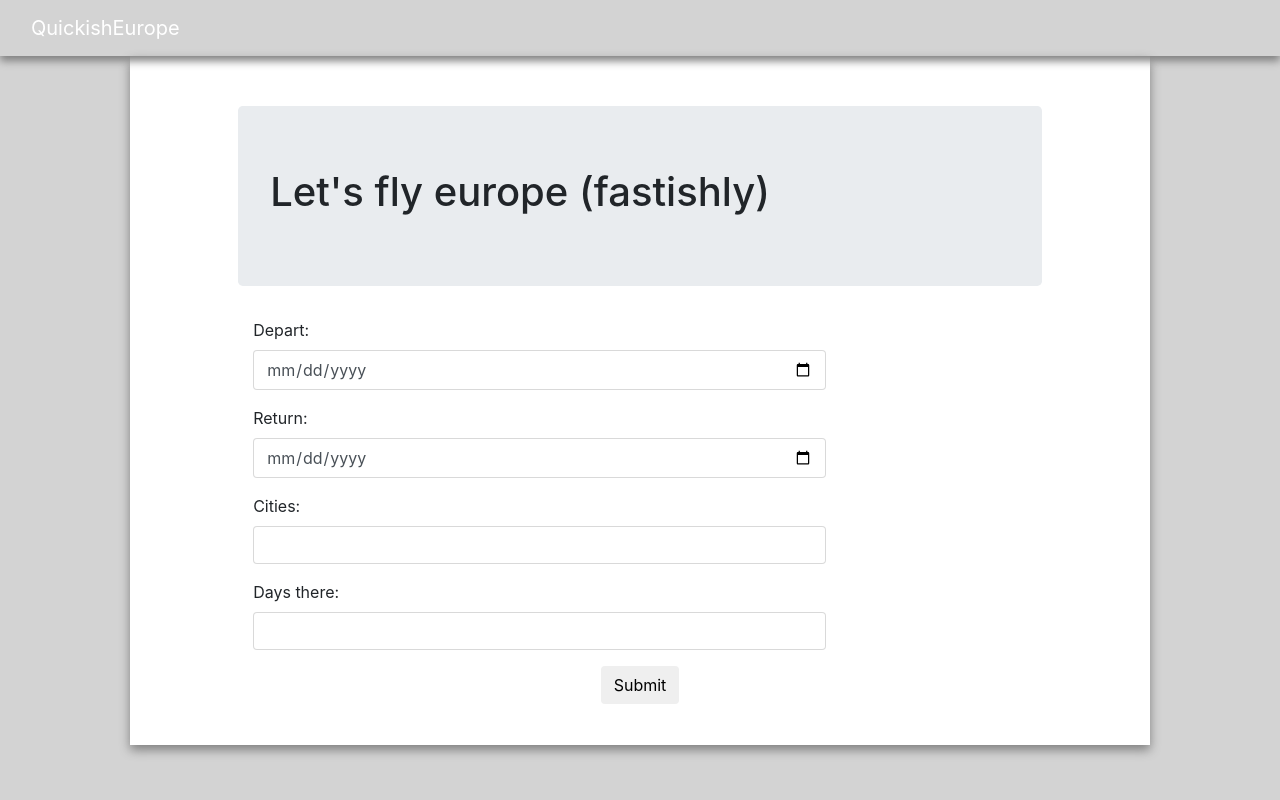
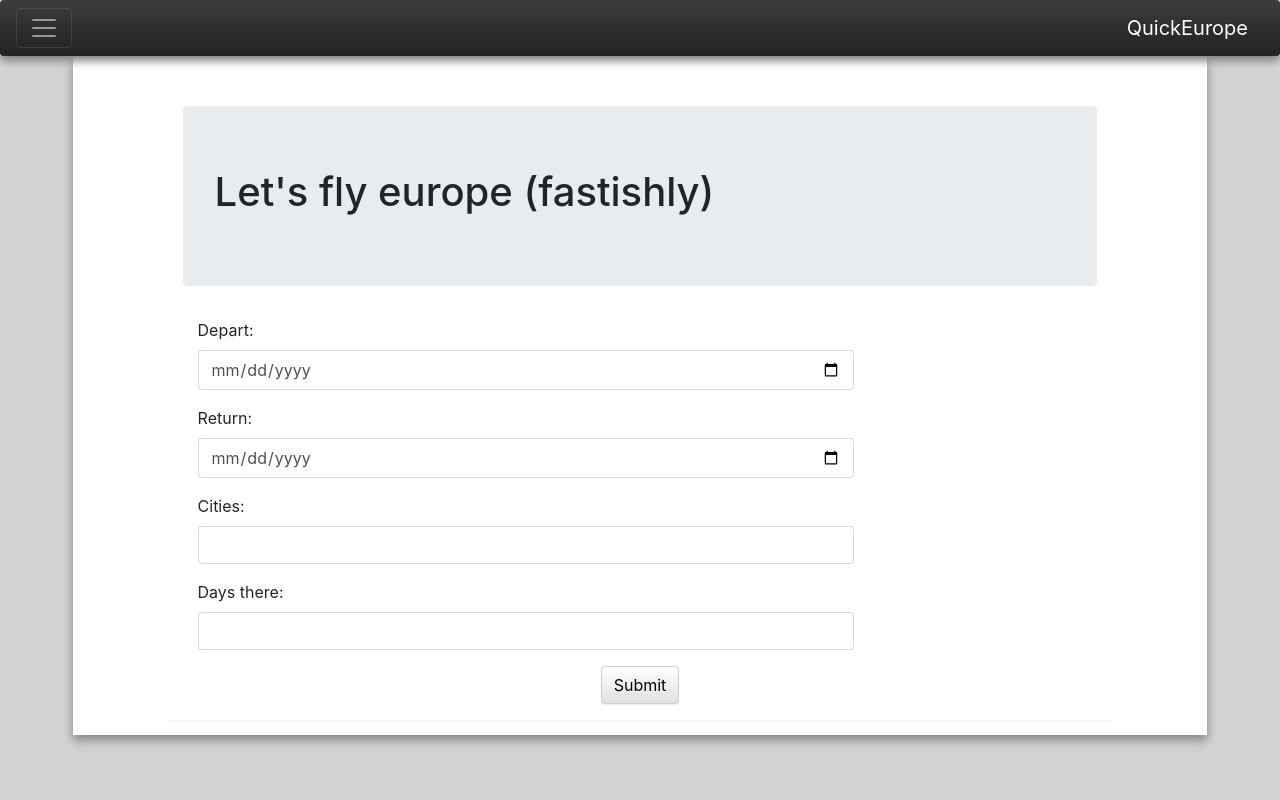
Before and after one commit to OneStone2/HackUPC, a Python web app: template flask/templates/home.html in a window 1280 px wide. Run offline with Jinja, Linux system fonts and the light colour scheme; the template is opened without the code that fills it, so the values that code supplies are empty; some libraries are stand-ins or nearby versions.

Commit message:
Fix navbar

```diff
--- a/flask/static/css/default.css
+++ b/flask/static/css/default.css
@@ -6,6 +6,7 @@
 
 nav {
     box-shadow: 0 5px 8px gray;
+    background-color: rgba(255, 255, 255, 0.5);
 }
 
 footer {
@@ -19,9 +20,9 @@
 
 .main-container {
     width: 100%;
-    max-width: 27cm;
+    max-width: 30cm;
     background-color: white;
-    padding: 25px;
+    padding: 15px;
     padding-top: 50px;
     box-shadow: 0px 5px 10px gray;
 }
--- a/flask/templates/layout.html
+++ b/flask/templates/layout.html
@@ -6,25 +6,28 @@
         <meta name="viewport" content="width=device-width, initial-scale=1, shrink-to-fit=no">
 
         <link rel="stylesheet" href="{{ url_for('static', filename='css/bootstrap.min.css') }}">
+        <link rel="stylesheet" href="{{ url_for('static', filename='css/bootstrap-theme.min.css') }}">
         <link rel="stylesheet" href="{{ url_for('static', filename='css/default.css') }}">
     </head>
     <body>
 
+        <nav class="navbar navbar-toggleable-md navbar-dark navbar-inverse bg-faded" style="background-color: #121418;">
+            <button class="navbar-toggler navbar-toggler-right" type="button" data-toggle="collapse" data-target="#navbarSupportedContent" aria-controls="navbarSupportedContent" aria-expanded="false" aria-label="Toggle navigation">
+                <span class="navbar-toggler-icon"></span>
+            </button>
+            <a class="navbar-brand" href="#">QuickEurope</a>
 
-        <nav class="navbar navbar-inverse navbar-dark navbar-fixed-top">
-            <div class='container-fluid'>
-                <div class='navbar-header'>
-                    <a class="navbar-brand" href="#">QuickishEurope</a>
-                </div>
-                <div class='navbar-collapse collapse' id='navbar-id'>
-                    <ul class='nav navbar-nav'>
-                        <li id='main'><a href="{{ url_for('home') }}">Home</a></li>
-                        <li id='about'><a href="{{ url_for('about') }}">About</a></li>
-                    </ul>
-                </div>
+            <div class="collapse navbar-collapse" id="navbarSupportedContent">
+                <ul class="navbar-nav mr-auto">
+                    <li class="nav-item active">
+                        <a class="nav-link" href="/">Home <span class="sr-only">(current)</span></a>
+                    </li>
+                    <li class="nav-item">
+                        <a class="nav-link" href="/about">About</a>
+                    </li>
+                </ul>
             </div>
         </nav>
-
 
         <div class="container container-fluid main-container">
             {% block content %}
```
